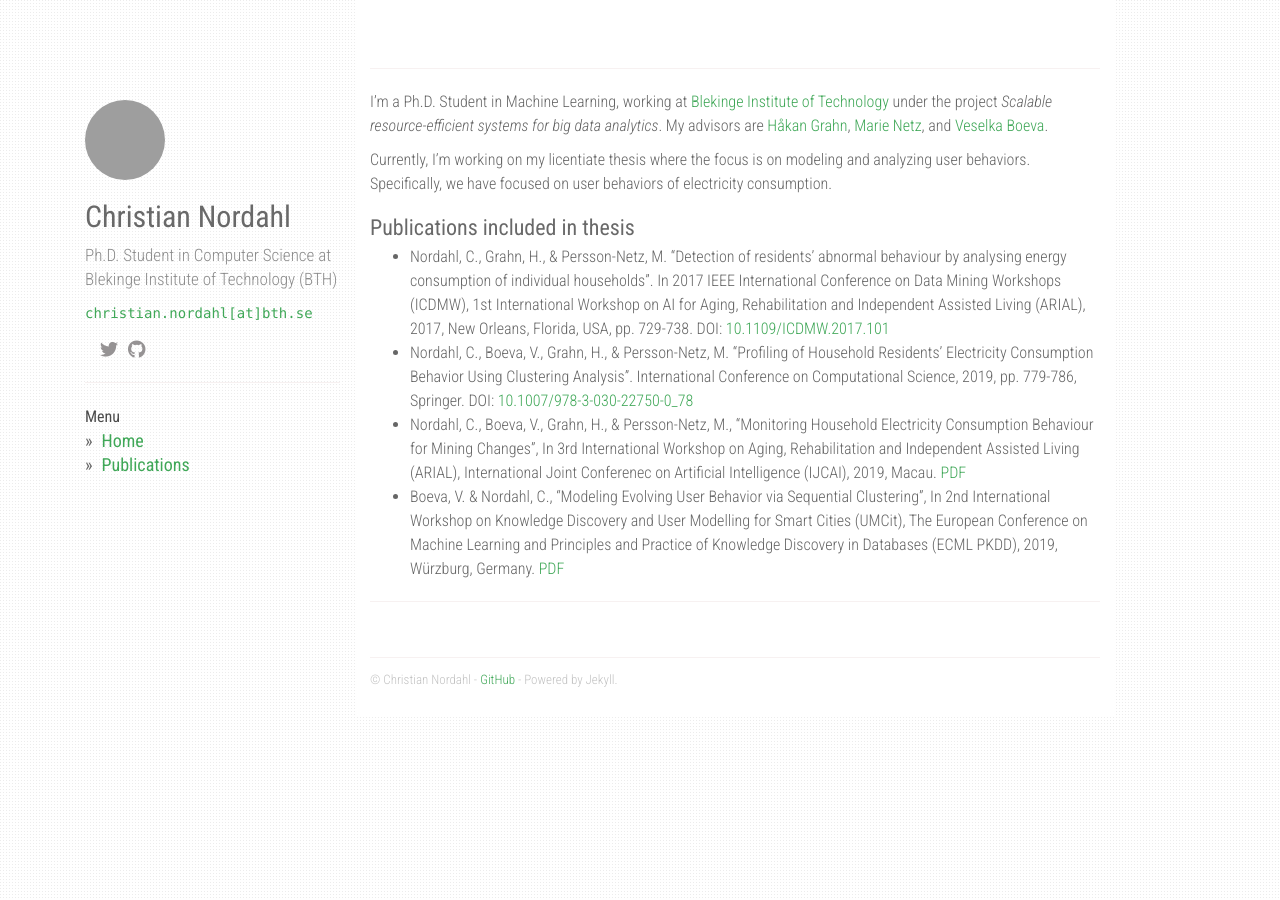
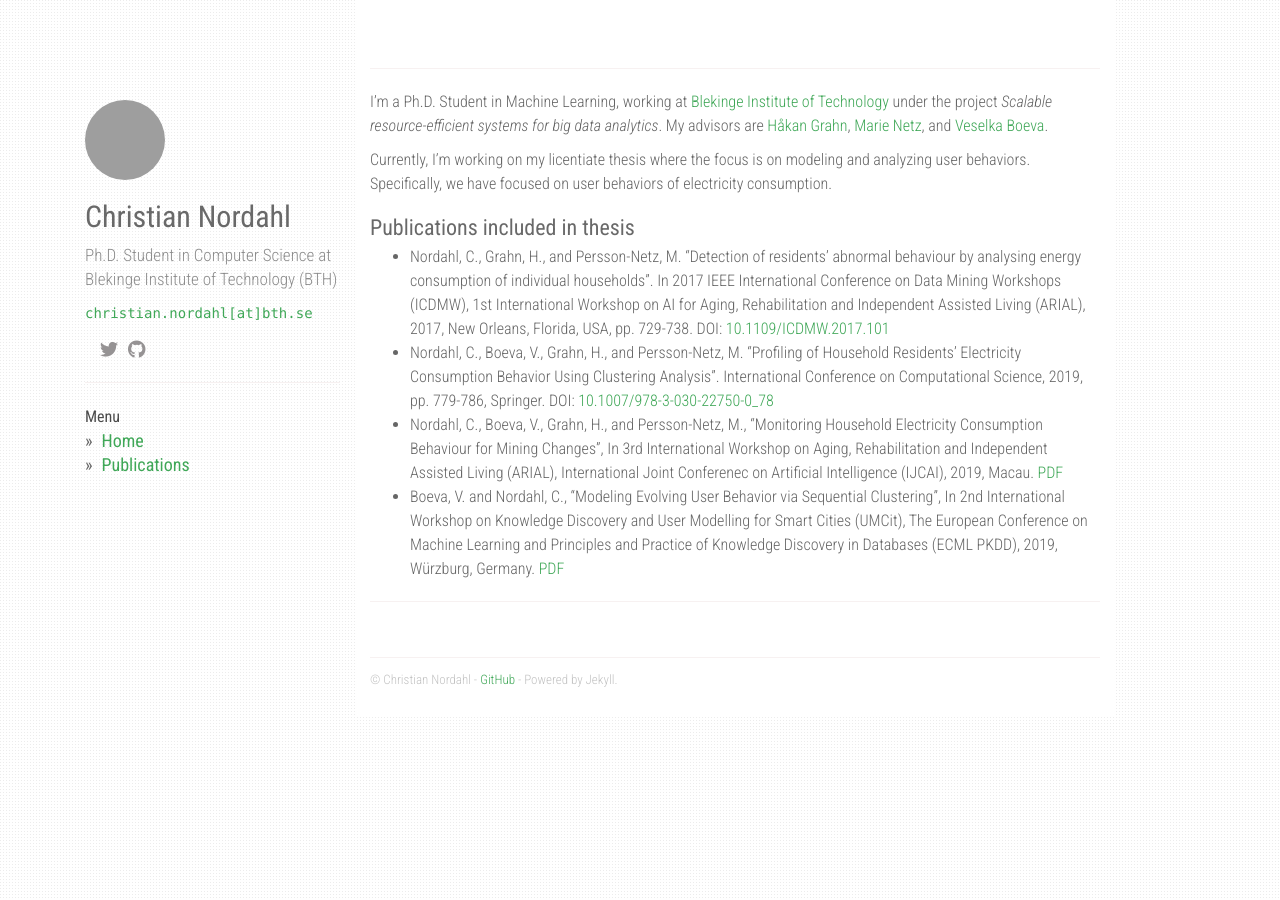
Before and after one commit to christiannordahl/christiannordahl.github.io, a Jekyll site: the page built from index.md, in a window 1280 px wide. Built offline with Jekyll 4.4.1, drawn with Linux system fonts in a browser that asks for light colours; nearby versions of some CDN libraries; a style sheet for code colours, icons or effects is not loaded; grey boxes are pictures that could not be loaded.

Commit message:
replaced & with and

```diff
--- a/index.md
+++ b/index.md
@@ -14,10 +14,10 @@ Currently, I'm  working on my licentiate thesis where the focus is on modeling a
 
 ### Publications included in thesis
 
-* Nordahl, C., Grahn, H., & Persson-Netz, M. "Detection of residents’ abnormal behaviour by analysing energy consumption of individual households". In 2017 IEEE International Conference on Data Mining Workshops (ICDMW), 1st International Workshop on AI for Aging, Rehabilitation and Independent Assisted Living (ARIAL), 2017, New Orleans, Florida, USA, pp. 729-738. DOI: [10.1109/ICDMW.2017.101](https://doi.org/10.1109/ICDMW.2017.101)
-* Nordahl, C., Boeva, V., Grahn, H., & Persson-Netz, M. "Profiling of Household Residents’ Electricity Consumption Behavior Using Clustering Analysis". International Conference on Computational Science, 2019, pp. 779-786, Springer. DOI: [10.1007/978-3-030-22750-0_78](https://doi.org/10.1007/978-3-030-22750-0_78)
-* Nordahl, C., Boeva, V., Grahn, H., & Persson-Netz, M., "Monitoring Household Electricity Consumption Behaviour for Mining Changes", In 3rd International Workshop on Aging, Rehabilitation and Independent Assisted Living (ARIAL), International Joint Conferenec on Artificial Intelligence (IJCAI), 2019, Macau. [PDF](http://www.diva-portal.org/smash/record.jsf?pid=diva2:1350711)
-* Boeva, V. & Nordahl, C., "Modeling Evolving User Behavior via Sequential Clustering", In 2nd International Workshop on Knowledge Discovery and User Modelling for Smart Cities (UMCit), The European Conference on Machine Learning and Principles and Practice of Knowledge Discovery in Databases (ECML PKDD), 2019, Würzburg, Germany. [PDF]()
+* Nordahl, C., Grahn, H., and Persson-Netz, M. "Detection of residents’ abnormal behaviour by analysing energy consumption of individual households". In 2017 IEEE International Conference on Data Mining Workshops (ICDMW), 1st International Workshop on AI for Aging, Rehabilitation and Independent Assisted Living (ARIAL), 2017, New Orleans, Florida, USA, pp. 729-738. DOI: [10.1109/ICDMW.2017.101](https://doi.org/10.1109/ICDMW.2017.101)
+* Nordahl, C., Boeva, V., Grahn, H., and Persson-Netz, M. "Profiling of Household Residents’ Electricity Consumption Behavior Using Clustering Analysis". International Conference on Computational Science, 2019, pp. 779-786, Springer. DOI: [10.1007/978-3-030-22750-0_78](https://doi.org/10.1007/978-3-030-22750-0_78)
+* Nordahl, C., Boeva, V., Grahn, H., and Persson-Netz, M., "Monitoring Household Electricity Consumption Behaviour for Mining Changes", In 3rd International Workshop on Aging, Rehabilitation and Independent Assisted Living (ARIAL), International Joint Conferenec on Artificial Intelligence (IJCAI), 2019, Macau. [PDF](http://www.diva-portal.org/smash/record.jsf?pid=diva2:1350711)
+* Boeva, V. and Nordahl, C., "Modeling Evolving User Behavior via Sequential Clustering", In 2nd International Workshop on Knowledge Discovery and User Modelling for Smart Cities (UMCit), The European Conference on Machine Learning and Principles and Practice of Knowledge Discovery in Databases (ECML PKDD), 2019, Würzburg, Germany. [PDF]()
 
 ---
 
```
